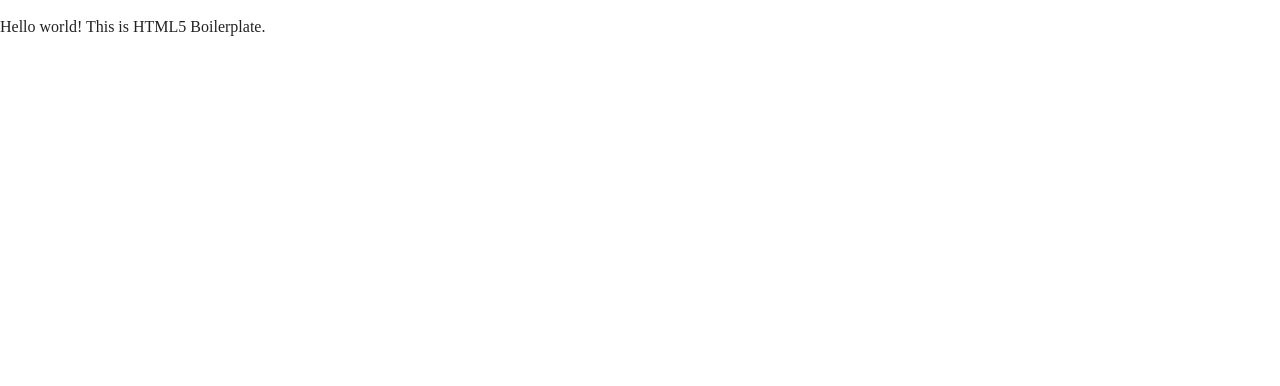
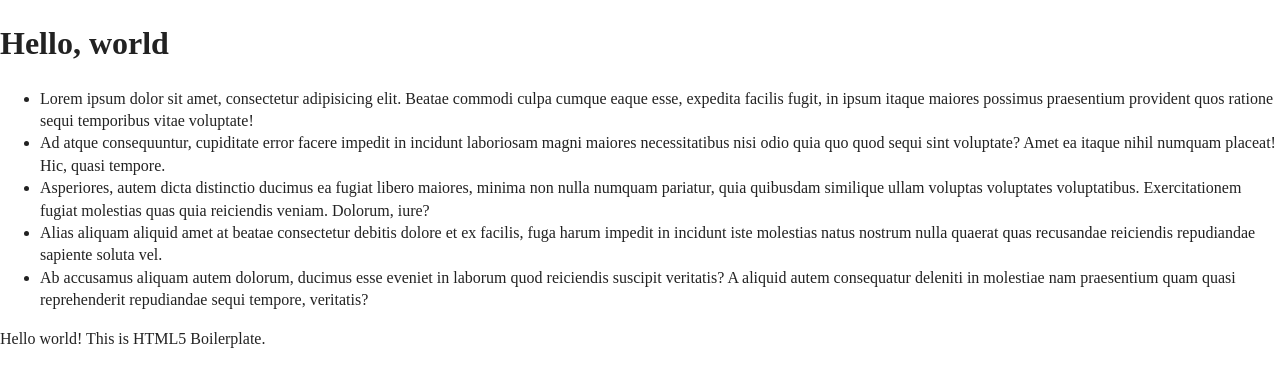
Before and after one commit to shengyou/frontend-practice, a website: page index.html in a window 1280 px wide. Drawn offline with nearby package versions, Linux system fonts and the light colour scheme.

Commit message:
add landing page

```diff
--- a/index.html
+++ b/index.html
@@ -18,6 +18,32 @@
 </head>
 
 <body>
+
+  <h1>Hello, world</h1>
+  <ul>
+    <li>Lorem ipsum dolor sit amet, consectetur adipisicing elit. Beatae commodi culpa cumque eaque esse, expedita
+      facilis fugit, in ipsum itaque maiores possimus praesentium provident quos ratione sequi temporibus vitae
+      voluptate!
+    </li>
+    <li>Ad atque consequuntur, cupiditate error facere impedit in incidunt laboriosam magni maiores necessitatibus nisi
+      odio quia quo quod sequi sint voluptate? Amet ea itaque nihil numquam placeat! Hic, quasi tempore.
+    </li>
+    <li>Asperiores, autem dicta distinctio ducimus ea fugiat libero maiores, minima non nulla numquam pariatur, quia
+      quibusdam similique ullam voluptas voluptates voluptatibus. Exercitationem fugiat molestias quas quia reiciendis
+      veniam. Dolorum, iure?
+    </li>
+    <li>Alias aliquam aliquid amet at beatae consectetur debitis dolore et ex facilis, fuga harum impedit in incidunt
+      iste molestias natus nostrum nulla quaerat quas recusandae reiciendis repudiandae sapiente soluta vel.
+    </li>
+    <li>Ab accusamus aliquam autem dolorum, ducimus esse eveniet in laborum quod reiciendis suscipit veritatis? A
+      aliquid autem consequatur deleniti in molestiae nam praesentium quam quasi reprehenderit repudiandae sequi
+      tempore, veritatis?
+    </li>
+  </ul>
+
+
+
+
   <!--[if IE]>
     <p class="browserupgrade">You are using an <strong>outdated</strong> browser. Please <a href="https://browsehappy.com/">upgrade your browser</a> to improve your experience and security.</p>
   <![endif]-->
```
Also changed, not shown: package.json (added, +17 -0 lines).
